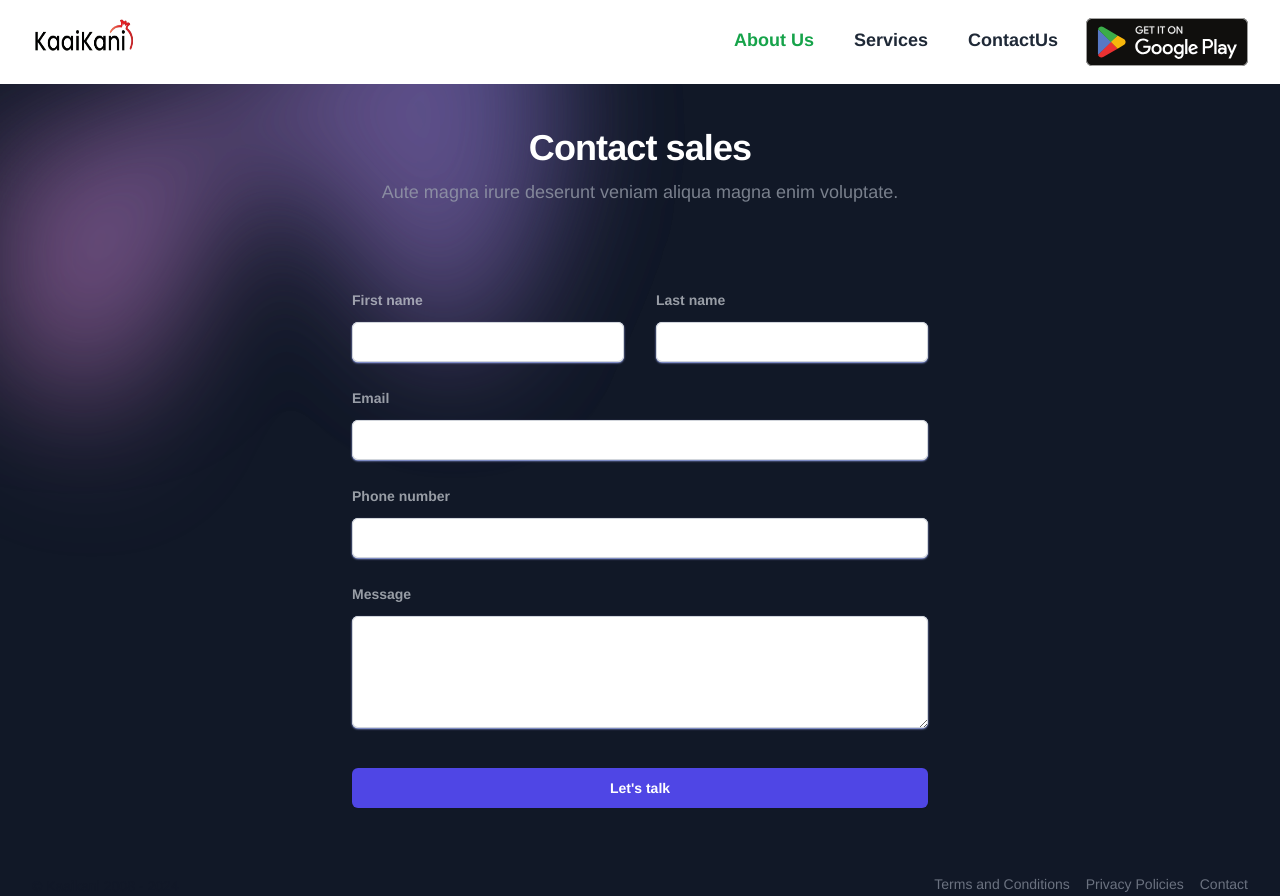
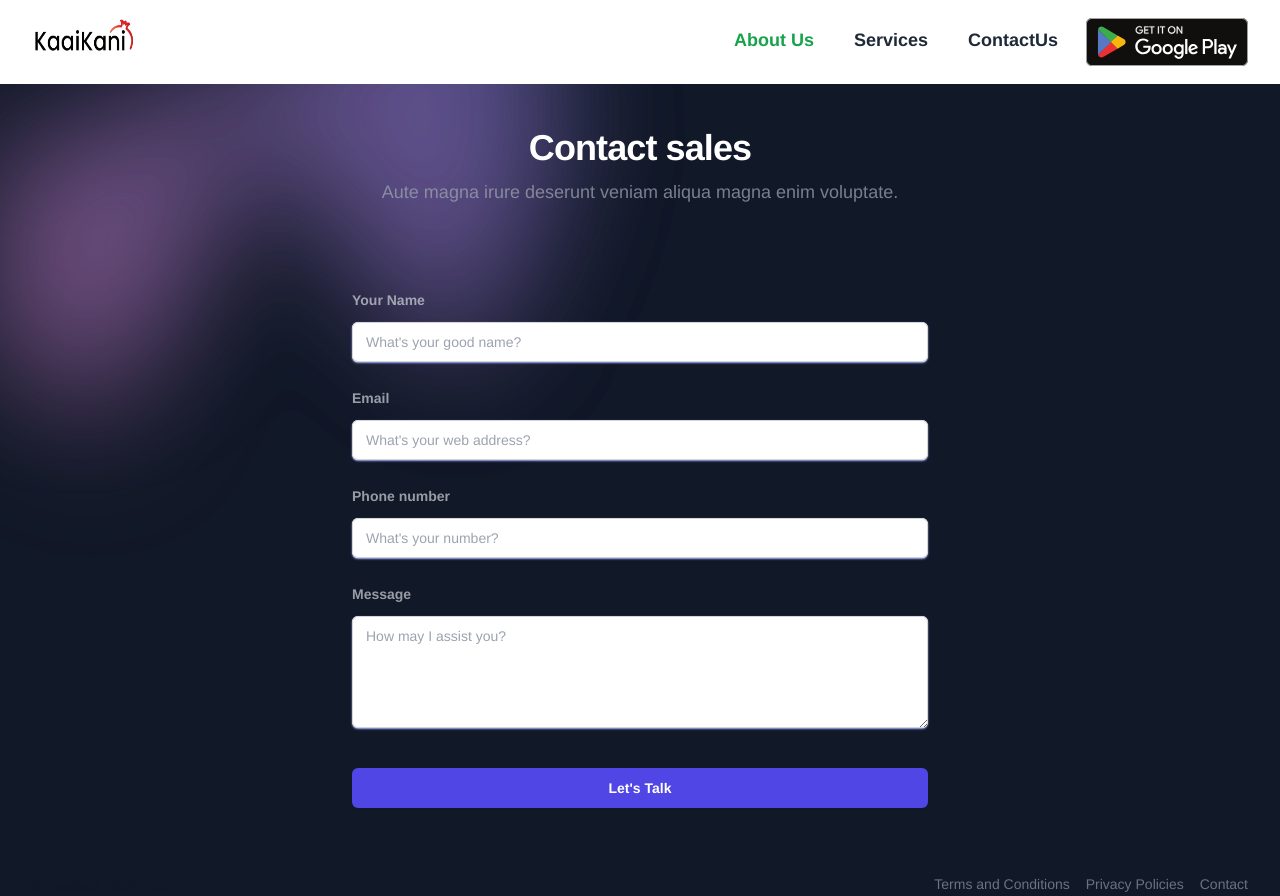
Before and after one commit to SRIRAMS2002/kaaikani, a Next.js app: page /ContactUs in a window 1280 px wide. Built offline with nearby package versions, Linux system fonts and the light colour scheme.

Commit message:
contact with emailjs

```diff
--- a/package.json
+++ b/package.json
@@ -9,6 +9,7 @@
     "lint": "next lint"
   },
   "dependencies": {
+    "@emailjs/browser": "^3.12.1",
     "@headlessui/react": "^1.7.18",
     "@heroicons/react": "^2.1.1",
     "heroicons": "^2.1.1",
--- a/src/pages/ContactUs.jsx
+++ b/src/pages/ContactUs.jsx
@@ -1,4 +1,5 @@
-import { useState, useEffect } from 'react'
+import React, { useRef,useState } from 'react';
+import emailjs from '@emailjs/browser';
 import { ChevronDownIcon } from '@heroicons/react/20/solid'
 import { Switch } from '@headlessui/react'
 import Navbar from '@/Components/Navbar'
@@ -7,6 +8,62 @@ function classNames(...classes) {
 }
 
 const ContactUs = () => {
+  const formRef = useRef();
+  const [form, setForm] = useState({
+    name: "",
+    email: "",
+    number:"",
+    message: "",
+  });
+  const handleChange = (e) => {
+    const { target } = e;
+    const { name, value } = target;
+
+    setForm({
+      ...form,
+      [name]: value,
+    });
+  };
+  const [loading, setLoading] = useState(false);
+  const handleSubmit = (e) => {
+    e.preventDefault();
+    setLoading(true);
+
+    emailjs
+      .send(
+        'service',
+        'template_d1a0buq',
+        {
+          from_name: form.name,
+          to_name: "Kaaikani",
+          from_email: form.email,
+          to_email: "kaaikanionline@gmail.com",
+          from_number: form.number,
+          message: form.message,
+        },
+        'oY9bifZAvL_QPid2n'
+      )
+      .then(
+        () => {
+          setLoading(false);
+          alert("Thank you. I will get back to you as soon as possible.");
+
+          setForm({
+            name: "",
+            email: "",
+            number:"",
+            message: "",
+          });
+        },
+        (error) => {
+          setLoading(false);
+          console.error(error);
+
+          alert("Ahh, something went wrong. Please try again.");
+        }
+      );
+  };
+
   return (
     <div>
       <div className="isolate  bg-gray-900 text-white px-6 lg:px-8">
@@ -31,36 +88,25 @@ const ContactUs = () => {
           Aute magna irure deserunt veniam aliqua magna enim voluptate.
         </p>
       </div>
-      <form action="#" method="POST" className="mx-auto mt-16 max-w-xl sm:mt-20">
+      <form action="#"   ref={formRef}
+          onSubmit={handleSubmit} method="POST" className="mx-auto mt-16 max-w-xl sm:mt-20">
         <div className="grid grid-cols-1 gap-x-8 gap-y-6 sm:grid-cols-2">
-          <div>
+          <div  className="sm:col-span-2">
             <label htmlFor="first-name" className="block text-sm font-semibold leading-6 text-gray-300/70">
-              First name
+             Your  Name
             </label>
             <div className="mt-2.5">
-              <input
-                type="text"
-                name="first-name"
-                id="first-name"
-                autoComplete="given-name"
-                className="block w-full rounded-md border-0 px-3.5 py-2 text-gray-900 shadow-sm shadow-indigo-300 ring-1 ring-inset ring-gray-300 placeholder:text-gray-400 focus:ring-2 focus:ring-inset focus:ring-indigo-600 sm:text-sm sm:leading-6"
-              />
+            <input
+              type='text'
+              name='name'
+              value={form.name}
+              onChange={handleChange}
+              placeholder="What's your good name?"
+              className='block w-full rounded-md border-0 px-3.5 py-2  text-gray-900 shadow-sm  shadow-indigo-300  ring-1 ring-inset ring-gray-300 placeholder:text-gray-400 focus:ring-2 focus:ring-inset focus:ring-indigo-600 sm:text-sm sm:leading-6'
+            />
             </div>
           </div>
-          <div>
-            <label htmlFor="last-name" className="block text-sm font-semibold leading-6 text-gray-300/70">
-              Last name
-            </label>
-            <div className="mt-2.5">
-              <input
-                type="text"
-                name="last-name"
-                id="last-name"
-                autoComplete="family-name"
-                className="block w-full rounded-md border-0 px-3.5 py-2 text-gray-900 shadow-sm  shadow-indigo-300  ring-1 ring-inset ring-gray-300 placeholder:text-gray-400 focus:ring-2 focus:ring-inset focus:ring-indigo-600 sm:text-sm sm:leading-6"
-              />
-            </div>
-          </div>
+
 
           <div className="sm:col-span-2">
             <label htmlFor="email" className="block text-sm font-semibold leading-6 text-gray-300/70">
@@ -71,6 +117,9 @@ const ContactUs = () => {
                 type="email"
                 name="email"
                 id="email"
+                value={form.email}
+                onChange={handleChange}
+                placeholder="What's your web address?"
                 autoComplete="email"
                 className="block w-full rounded-md border-0 px-3.5 py-2 text-gray-900 shadow-sm  shadow-indigo-300  ring-1 ring-inset ring-gray-300 placeholder:text-gray-400 focus:ring-2 focus:ring-inset focus:ring-indigo-600 sm:text-sm sm:leading-6"
               />
@@ -84,8 +133,11 @@ const ContactUs = () => {
 
               <input
                 type="tel"
-                name="phone-number"
-                id="phone-number"
+                name="number"
+                id="number"
+                value={form.number}
+                onChange={handleChange}
+                placeholder="What's your number?"
                 autoComplete="tel"
                 className="block w-full rounded-md border-0 px-3.5 py-2  text-gray-900 shadow-sm  shadow-indigo-300  ring-1 ring-inset ring-gray-300 placeholder:text-gray-400 focus:ring-2 focus:ring-inset focus:ring-indigo-600 sm:text-sm sm:leading-6"
               />
@@ -99,7 +151,10 @@ const ContactUs = () => {
               <textarea
                 name="message"
                 id="message"
+                value={form.message}
+              onChange={handleChange}
                 rows={4}
+                placeholder='How may I assist you?'
                 className="block w-full rounded-md border-0 px-3.5 py-2 text-gray-900 shadow-sm  shadow-indigo-300  ring-1 ring-inset ring-gray-300 placeholder:text-gray-400 focus:ring-2 focus:ring-inset focus:ring-indigo-600 sm:text-sm sm:leading-6"
                 defaultValue={''}
               />
@@ -110,9 +165,10 @@ const ContactUs = () => {
         <div className="mt-10">
           <button
             type="submit"
+            value="Send"
             className="block w-full rounded-md bg-indigo-600 px-3.5 py-2.5 text-center text-sm font-semibold text-white shadow-sm hover:bg-indigo-500 focus-visible:outline focus-visible:outline-2 focus-visible:outline-offset-2 focus-visible:outline-indigo-600"
           >
-            Let's talk
+            {loading ? "Sending..." : "Let's Talk"}
           </button>
         </div>
       </form>
```
Also changed, not shown: 1 other file (tests, documents, lock files or other folders).
